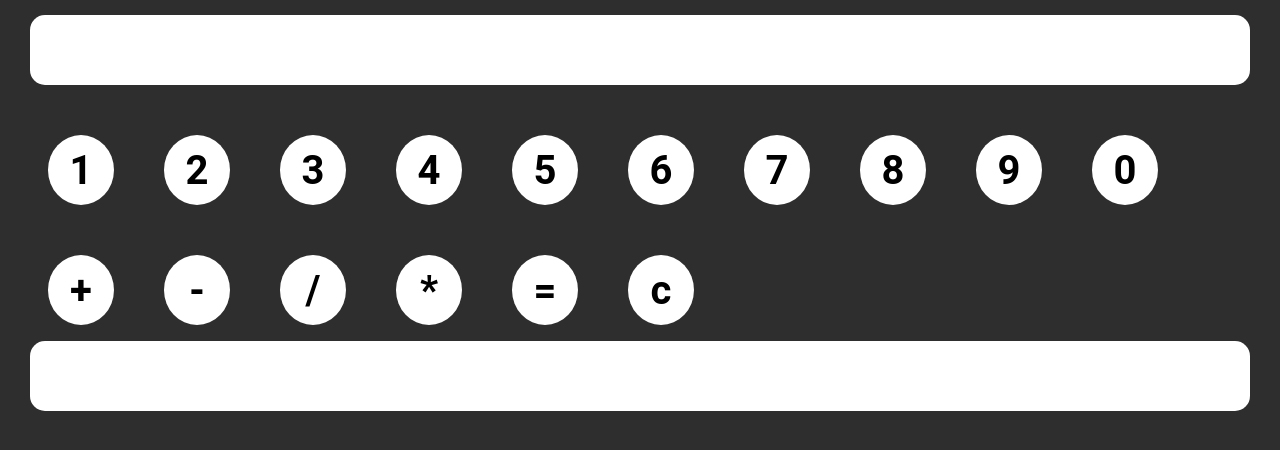
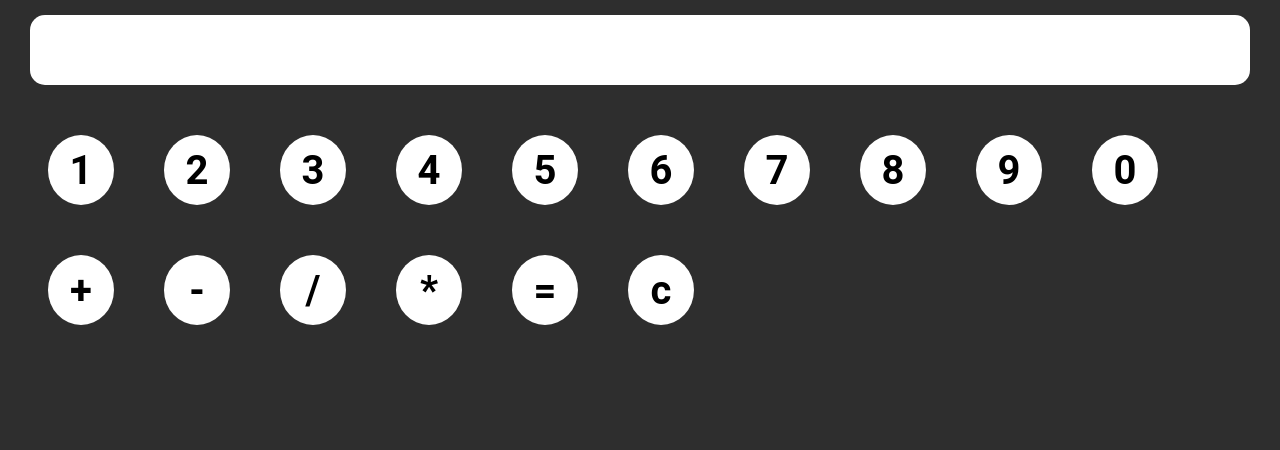
Before and after one commit to Oladirane/calculator-demo, a plain HTML site: page index.html in a window 1280 px wide. Drawn offline with Linux system fonts and the light colour scheme.

Commit message:
outpur removed

```diff
--- a/index.html
+++ b/index.html
@@ -29,8 +29,6 @@
           <li id="c">c</li>
         </ul>
       </div>
-
-      <div class="output"></div>
     </header>
 
     <script src="script.js"></script>
--- a/script.js
+++ b/script.js
@@ -15,7 +15,6 @@ const oladir = document.getElementById("*");
 const tosin = document.getElementById("c");
 const oladiran = document.getElementById("=");
 const diran = document.querySelector(".input");
-const diran2 = document.querySelector(".output");
 const emmy = document.querySelector(".result");
 
 oladiran.addEventListener("click", () => {
@@ -23,9 +22,9 @@ oladiran.addEventListener("click", () => {
 
   try {
     const result = eval(expressionText);
-    diran2.textContent = result;
+    diran.textContent = result;
   } catch (error) {
-    diran2.textContent = "Invalid expression";
+    diran.textContent = "Invalid expression";
   }
 });
 
--- a/styles.css
+++ b/styles.css
@@ -37,14 +37,3 @@ li {
   font-weight: bolder;
   /* text-align: center; */
 }
-
-.output {
-  background-color: white;
-  border-radius: 15px;
-  width: 95%;
-  height: 50px;
-  padding: 10px;
-  margin: 15px auto;
-  font-size: 30px;
-  font-weight: bolder;
-  /* text-align: center; */
```
